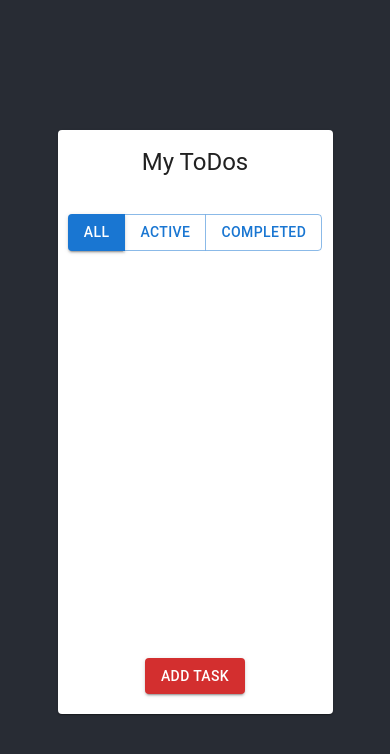
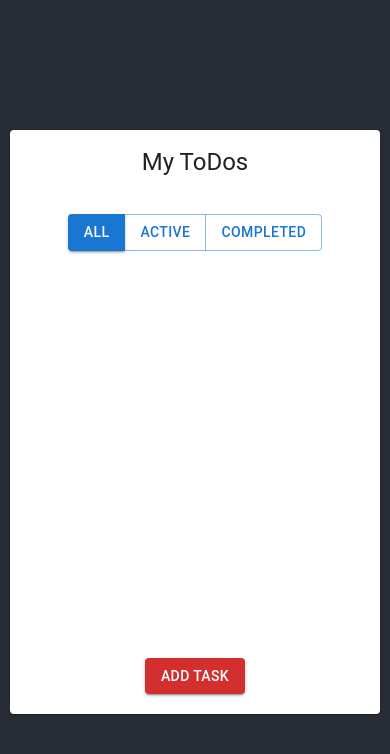
Before and after one commit to ahmed1eid/To-do-list-project-, a React (Create React App) app: page /todolist in a window 390 px wide. Shown: the top 754 px of the page. Built offline with nearby package versions, Linux system fonts and the light colour scheme.

Commit message:
Adjusting the style to suit the display on phone

```diff
--- a/src/Components/ToDoList.js
+++ b/src/Components/ToDoList.js
@@ -33,7 +33,7 @@ export default function ToDoList() {
 
     return (
         <>
-            <Card style={{maxHeight: "80vh",overflow:"scroll"}} sx={{ minWidth: 275 }}>
+            <Card style={{maxHeight: "80vh",overflow:"scroll"}} sx={{ width: { xs: '95vw', sm: '80vw', md: 600 }, maxWidth: '100%' }}>
                 <CardContent>
                     <Typography variant="h5" component="div">
                         My ToDos
@@ -42,8 +42,7 @@ export default function ToDoList() {
 
                 <Box
                     sx={{
-                        minWidth: 275,
-                        maxWidth: 500,
+                        width: { xs: '95%', sm: 500 },
                         m: "20px auto",
                         position: 'relative',
                         minHeight: 400,
--- a/src/Styles/Styles.js
+++ b/src/Styles/Styles.js
@@ -45,7 +45,7 @@ export let AddTaskDialogStyle = {
     top: '50%',
     left: '50%',
     transform: 'translate(-50%, -50%)',
-    width: 400,
+    width: { xs: '90%', sm: 400 },
     bgcolor: 'background.paper',
     borderRadius: '12px',
     boxShadow: 24,
@@ -58,7 +58,7 @@ export let DeleteDialogstyles = {
     top: '50%',
     left: '50%',
     transform: 'translate(-50%, -50%)',
-    width: 400,
+    width: { xs: '90%', sm: 400 },
     bgcolor: 'background.paper',
     borderRadius: '12px',
     boxShadow: 24,
@@ -71,7 +71,7 @@ export let UpdateDialogstyles = {
     top: '50%',
     left: '50%',
     transform: 'translate(-50%, -50%)',
-    width: 400,
+    width: { xs: '90%', sm: 400 },
     bgcolor: 'background.paper',
     borderRadius: '12px',
     boxShadow: 24,
@@ -82,7 +82,7 @@ export let UpdateDialogstyles = {
 export let TaskStyle =  {
     backgroundColor: '#033566',
     color: 'white',
-    width: 400,
+    width: { xs: '100%', sm: 400 },
     margin: '15px auto',
     padding: '15px',
     borderRadius: '8px',
```
